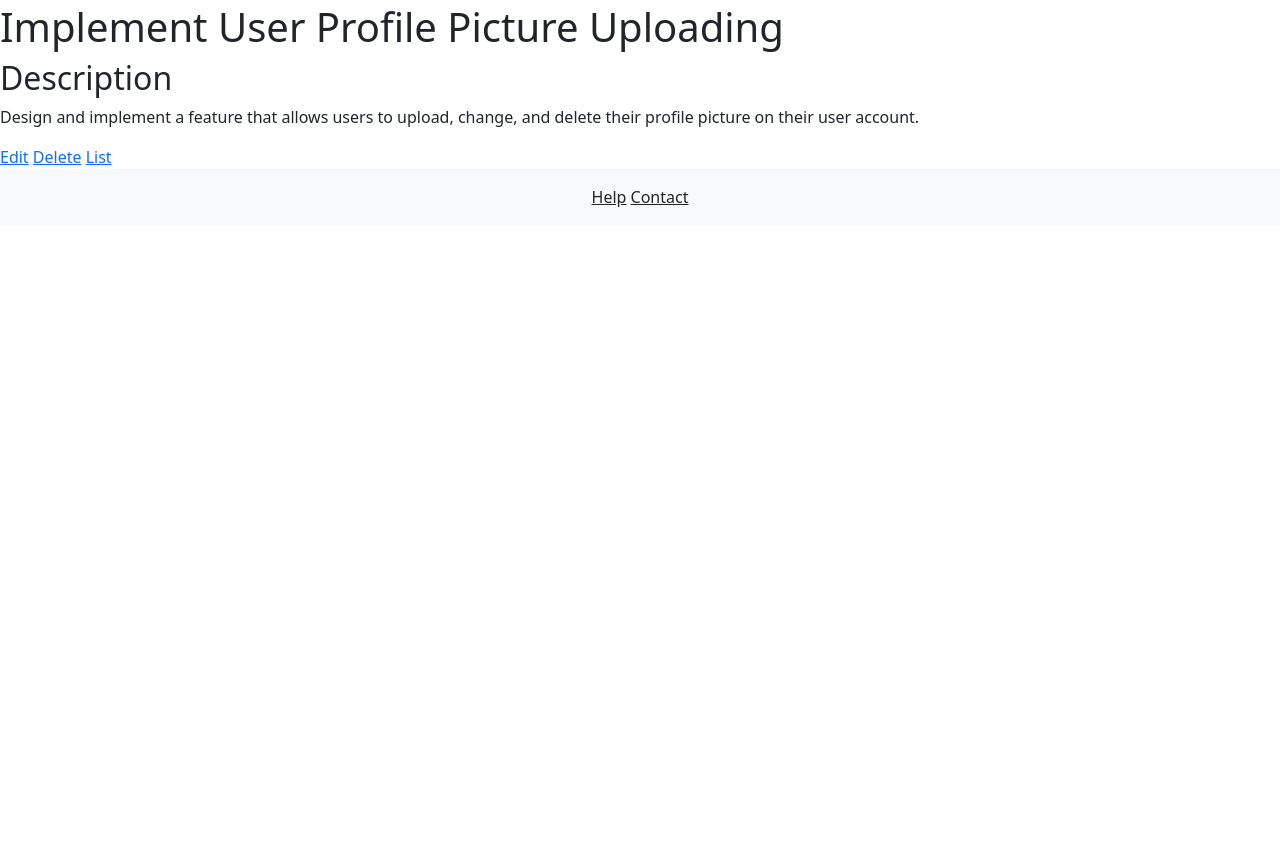
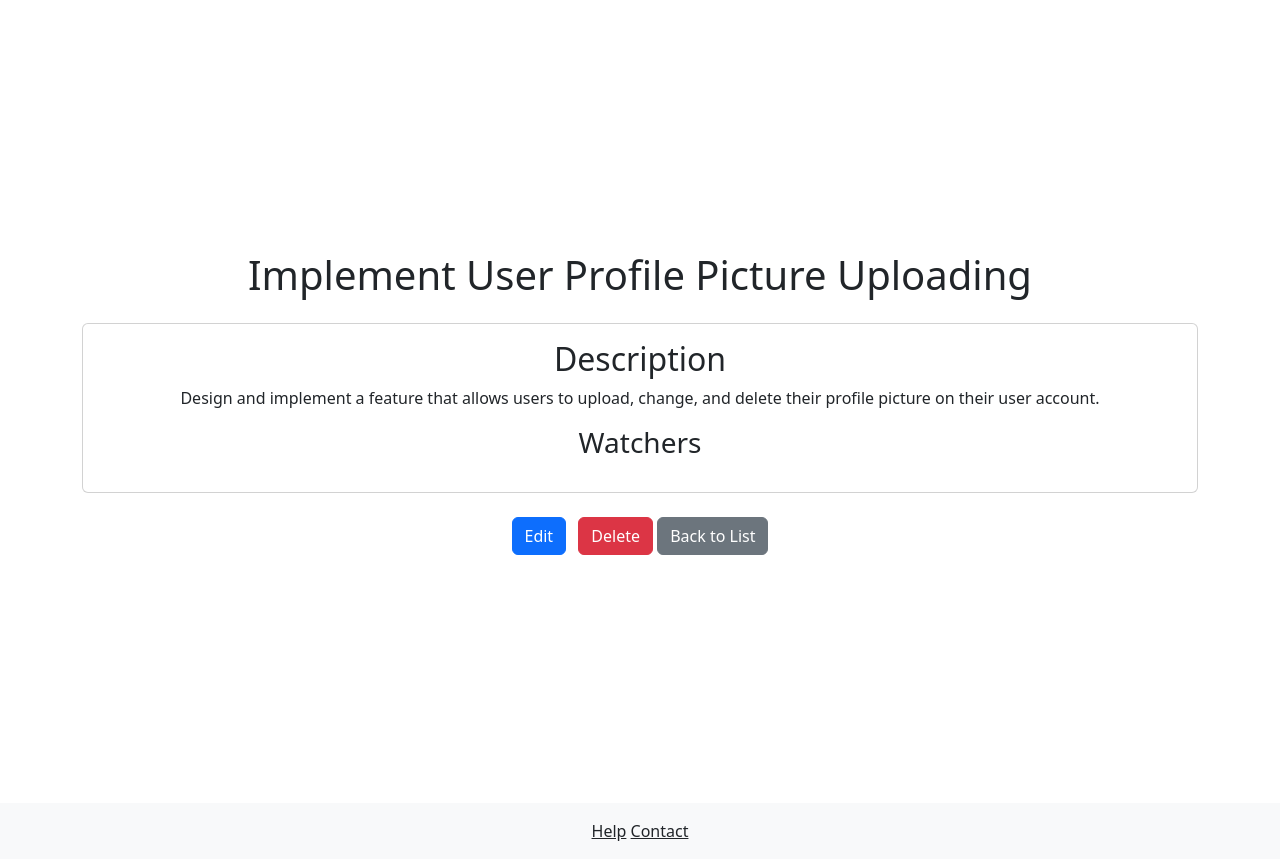
Before and after one commit to OIITuMuCT/Task, a Django app: page /tasks/1/ in a window 1280 px wide. Shown: the part 79-938 px from the top of the page. Before the commit the page ends 286 px from the top, so only its background shows below. Run offline with Django 5.2, Linux system fonts and the light colour scheme; data comes from the database, SQL or seed files in the repository; data that the repository does not hold is empty; some libraries are stand-ins or nearby versions.

```diff
--- a/templates/tasks/task_detail.html
+++ b/templates/tasks/task_detail.html
@@ -1,10 +1,27 @@
 {% extends "tasks/base.html" %}
 
 {% block content %}
-  <h1>{{ task.title }}</h1>
-  <h2>Description</h2>
-  <p>{{ task.description }}</p>
-  <a href="{% url 'tasks:task-update' task.id %}">Edit</a>
-  <a href="{% url 'tasks:task-delete' task.id %}">Delete</a>
-  <a href="{% url 'tasks:task-list' %}">List</a>
+<div class="vh-100 d-flex justify-content-center align-items-center">
+  <div class="container text-center">
+    <h1 class="mb-4">{{ task.title }}</h1>
+    <div class="card">
+      <div class="card-body">
+        <h2 class="card-title">Description</h2>
+        <p class="card-text">{{ task.description }}</p>
+        <!--Emails List-->
+        <h3>Watchers</h3>
+        <ul class="list-unstyled">
+          {% for watcher in task.watchers.all %}
+          <li>{{ watcher.email }}</li>
+          {% endfor %}
+        </ul>
+      </div>
+    </div>
+    <div class="mt-4 d-inline-block">
+      <a href="{% url "tasks:task-update" task.id %}" class="btn btn-primary me-2">Edit</a>
+      <a href="{% url "tasks:task-delete" task.id %}" class="btn btn-danger">Delete</a>
+      <a href="{% url "tasks:task-list" %}"class="btn btn-secondary">Back to List</a>
+    </div>
+  </div>
+</div>
 {% endblock %}
```
